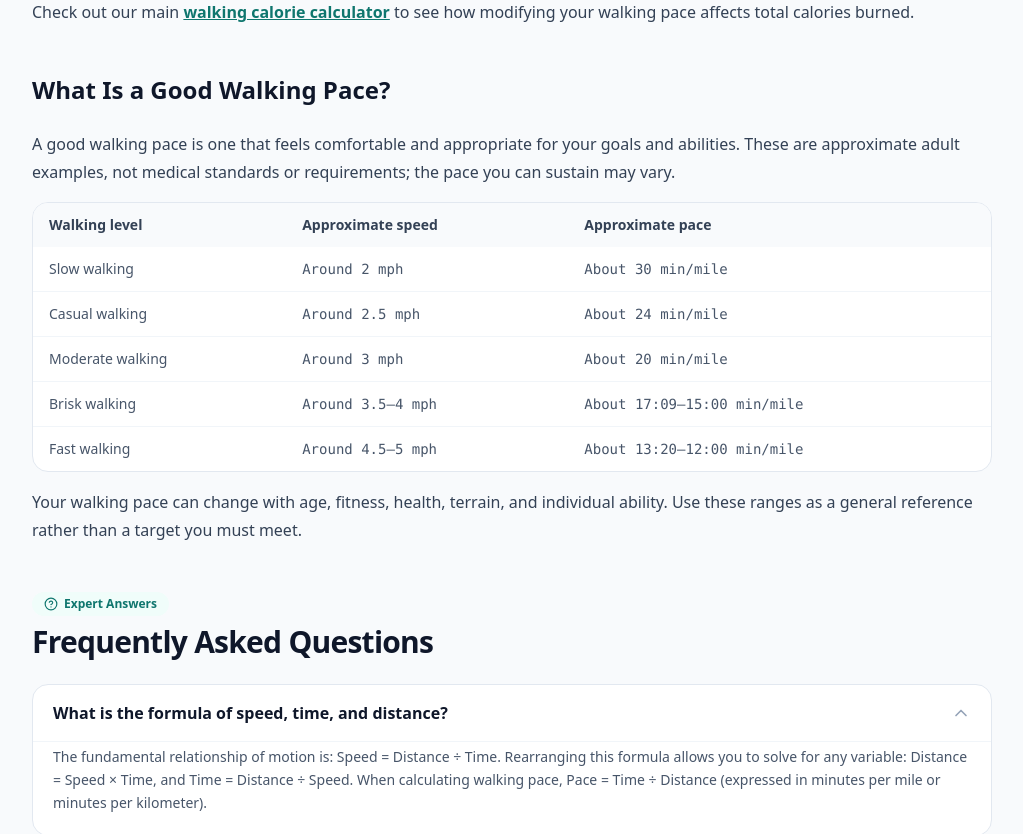
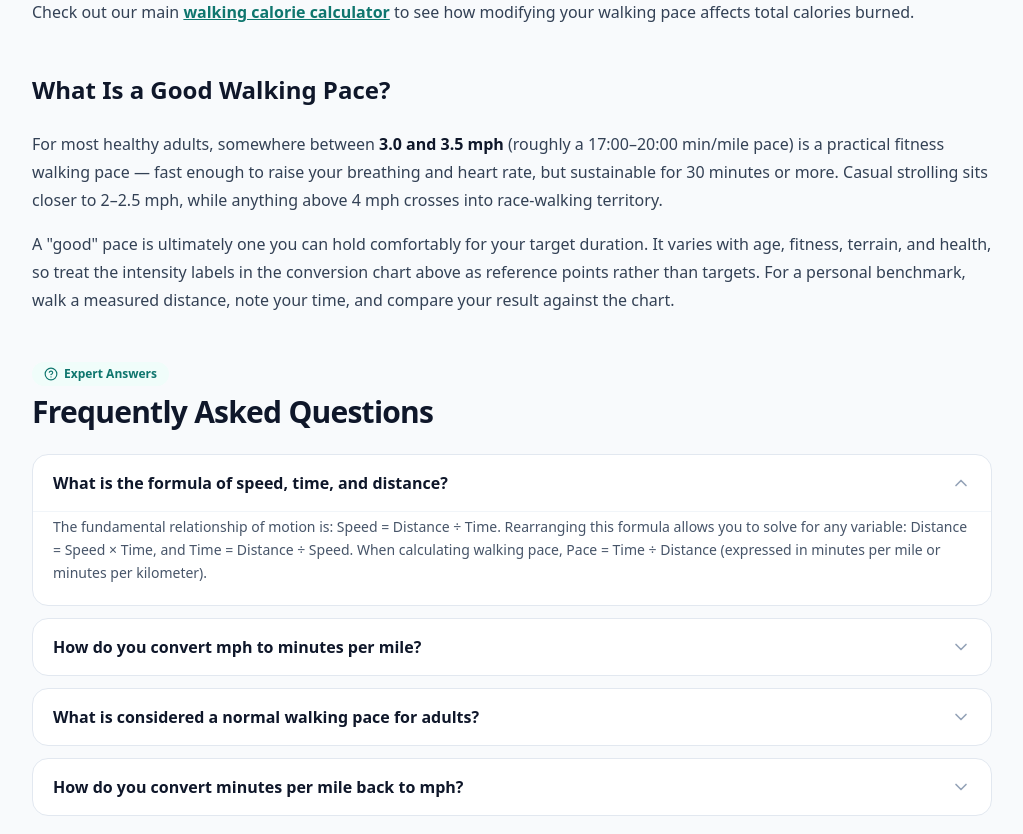
Before and after one commit to zain-taseer-developer/Walking-Calorie-Calculator-2026, a Next.js app: page /walking-pace-calculator in a window 1280 px wide. Shown: the part 2660-3494 px from the top of the page, without its empty margins (128-1151 px from the left). Built offline with nearby package versions, Linux system fonts and the light colour scheme; no server answers.

Commit message:
Optimize walking pace calculator page: remove off-topic FAQs, replace duplicate pace table with concise guidance

```diff
--- a/app/walking-pace-calculator/page.tsx
+++ b/app/walking-pace-calculator/page.tsx
@@ -68,29 +68,9 @@ export default function WalkingPaceCalculatorPage() {
         "The average walking speed for healthy adults is approximately 2.8 to 3.2 mph (4.5 to 5.1 km/h), which corresponds to a pace between 18:45 and 21:25 per mile (11:45 to 13:20 per kilometer). Walking speeds generally decline by roughly 1% to 2% per decade after age 60.",
     },
     {
-      question: "How do you convert miles in minutes to miles per hour (miles per minute to miles per hour)?",
+      question: "How do you convert minutes per mile back to mph?",
       answer:
-        "To convert miles per minute to miles per hour (or miles in minutes to miles per hour), multiply your miles per minute by 60. For example, running 0.1 miles per minute equals 0.1 × 60 = 6.0 mph. Conversely, divide your speed in mph by 60 to find miles covered in one minute (e.g. 3.0 mph ÷ 60 = 0.05 miles per minute).",
-    },
-    {
-      question: "How many miles is 20k and 21k to miles?",
-      answer:
-        "When asking 'how many miles is 20k', 20 kilometers equals 12.43 miles (20 × 0.621371). A half marathon or '21k to miles' equals 13.05 to 13.11 miles (21.0975 km).",
-    },
-    {
-      question: "How do you convert track distances: 800m to mile, 1600m to miles, and 3000m to miles?",
-      answer:
-        "On standard athletic tracks: 800m to mile is exactly 0.497 miles (roughly half a mile). 1600m to miles is 0.994 miles (considered the high-school metric mile). A 3000 meter run is how many miles (3000m to miles)? 3,000 meters equals 1.864 miles (almost 1 and 7/8th miles).",
-    },
-    {
-      question: "How do you convert road travel distances: 55miles in km, 130km in miles, 220 km to miles, and 1600 miles to km?",
-      answer:
-        "Using the metric factor (1 mile = 1.60934 km; 1 km = 0.621371 miles): 55miles in km equals 88.51 km. 130km in miles equals 80.78 miles. 220 km to miles equals 136.70 miles. 1600 miles to km equals 2,574.95 km. A speed of 250 km h to miles (250 km/h) equals 155.34 mph.",
-    },
-    {
-      question: "How to calculate gas mileage vs walking efficiency?",
-      answer:
-        "To learn how to calculate gas mileage, divide distance driven in miles by fuel gallons consumed (MPG = Miles ÷ Gallons). For human walking, our walking calorie calculator computes metabolic fuel efficiency: the human body consumes roughly 75 to 90 calories per mile walked!",
+        "To convert pace back to speed, divide 60 by your minutes-per-mile pace. For example, a 20:00 min/mile pace equals 60 ÷ 20 = 3.0 mph. The same rule works for metric units: divide 60 by your min/km pace to get km/h.",
     },
   ];
 
@@ -344,28 +324,10 @@ export default function WalkingPaceCalculatorPage() {
       <div className="prose prose-slate dark:prose-invert max-w-none my-10 space-y-4">
         <h2>What Is a Good Walking Pace?</h2>
         <p>
-          A good walking pace is one that feels comfortable and appropriate for your goals and abilities. These are approximate adult examples, not medical standards or requirements; the pace you can sustain may vary.
+          For most healthy adults, somewhere between <strong>3.0 and 3.5 mph</strong> (roughly a 17:00–20:00 min/mile pace) is a practical fitness walking pace — fast enough to raise your breathing and heart rate, but sustainable for 30 minutes or more. Casual strolling sits closer to 2–2.5 mph, while anything above 4 mph crosses into race-walking territory.
         </p>
-        <div className="not-prose my-5 overflow-x-auto rounded-2xl border border-slate-200 dark:border-slate-800 bg-white dark:bg-slate-900">
-          <table className="w-full min-w-[480px] text-left text-sm">
-            <thead className="bg-slate-50 dark:bg-slate-950/60 text-slate-700 dark:text-slate-300">
-              <tr>
-                <th scope="col" className="px-4 py-3 font-semibold">Walking level</th>
-                <th scope="col" className="px-4 py-3 font-semibold">Approximate speed</th>
-                <th scope="col" className="px-4 py-3 font-semibold">Approximate pace</th>
-              </tr>
-            </thead>
-            <tbody className="divide-y divide-slate-100 dark:divide-slate-800 text-slate-600 dark:text-slate-300">
-              <tr><td className="px-4 py-3">Slow walking</td><td className="px-4 py-3 font-mono">Around 2 mph</td><td className="px-4 py-3 font-mono">About 30 min/mile</td></tr>
-              <tr><td className="px-4 py-3">Casual walking</td><td className="px-4 py-3 font-mono">Around 2.5 mph</td><td className="px-4 py-3 font-mono">About 24 min/mile</td></tr>
-              <tr><td className="px-4 py-3">Moderate walking</td><td className="px-4 py-3 font-mono">Around 3 mph</td><td className="px-4 py-3 font-mono">About 20 min/mile</td></tr>
-              <tr><td className="px-4 py-3">Brisk walking</td><td className="px-4 py-3 font-mono">Around 3.5–4 mph</td><td className="px-4 py-3 font-mono">About 17:09–15:00 min/mile</td></tr>
-              <tr><td className="px-4 py-3">Fast walking</td><td className="px-4 py-3 font-mono">Around 4.5–5 mph</td><td className="px-4 py-3 font-mono">About 13:20–12:00 min/mile</td></tr>
-            </tbody>
-          </table>
-        </div>
         <p>
-          Your walking pace can change with age, fitness, health, terrain, and individual ability. Use these ranges as a general reference rather than a target you must meet.
+          A "good" pace is ultimately one you can hold comfortably for your target duration. It varies with age, fitness, terrain, and health, so treat the intensity labels in the conversion chart above as reference points rather than targets. For a personal benchmark, walk a measured distance, note your time, and compare your result against the chart.
         </p>
       </div>
 
```
Also changed, not shown: 1 other file (tests, documents, lock files or other folders).
